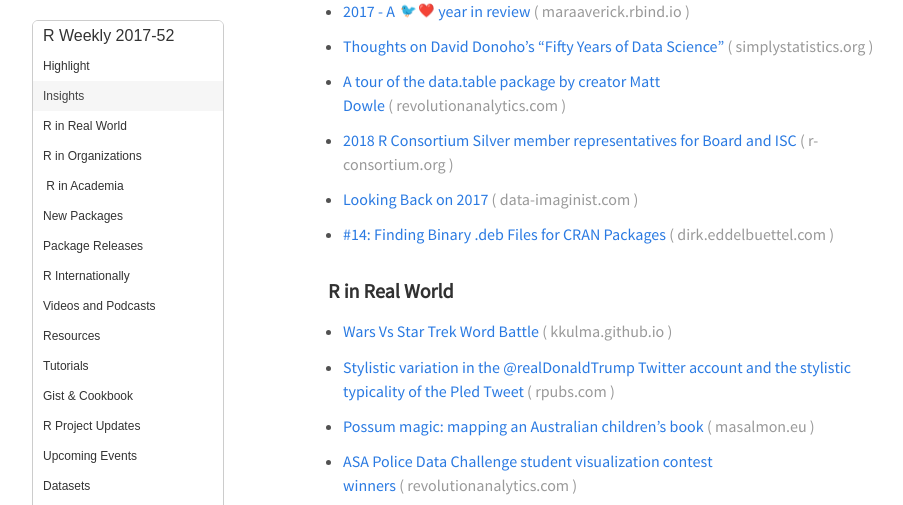
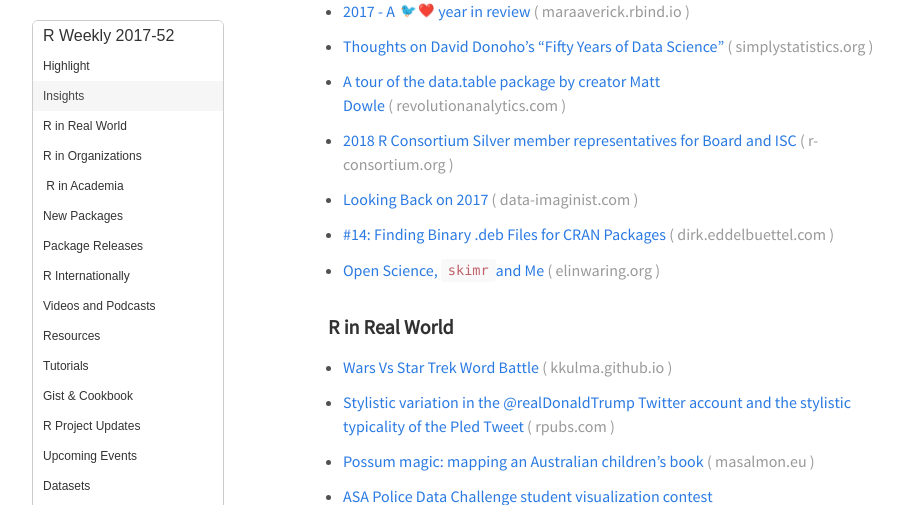
Before and after one commit to rweekly/rweekly.org, a Jekyll site: the page built from draft.md, in a window 1280 px wide and 900 px high, scrolled down 425 px, cut to the strip 0-505 px from the top of the window. Shown: the whole strip, without its empty margins (32-935 px from the left). Built offline with Jekyll 4.4.1, drawn with Linux system fonts in a browser that asks for light colours; emoji names are drawn with the system emoji font; comment, search, counter and statistics services are not loaded.

Commit message:
Update draft.md

```diff
--- a/draft.md
+++ b/draft.md
@@ -27,10 +27,11 @@
 
 + [2018 R Consortium Silver member representatives for Board and ISC](https://www.r-consortium.org/announcement/2017/12/22/2018-r-consortium-silver-member-representatives-board-isc)
 
-
 + [Looking Back on 2017](https://www.data-imaginist.com/2017/looking-back-on-2017/)
 
 + [#14: Finding Binary .deb Files for CRAN Packages](http://dirk.eddelbuettel.com/blog/2017/12/22#014_finding_binary_deb_packages)
+
++ [Open Science, `skimr`and Me](http://elinwaring.org/index.php/17-open-science-skimr-and-me)
 
 ### R in Real World
 
```
